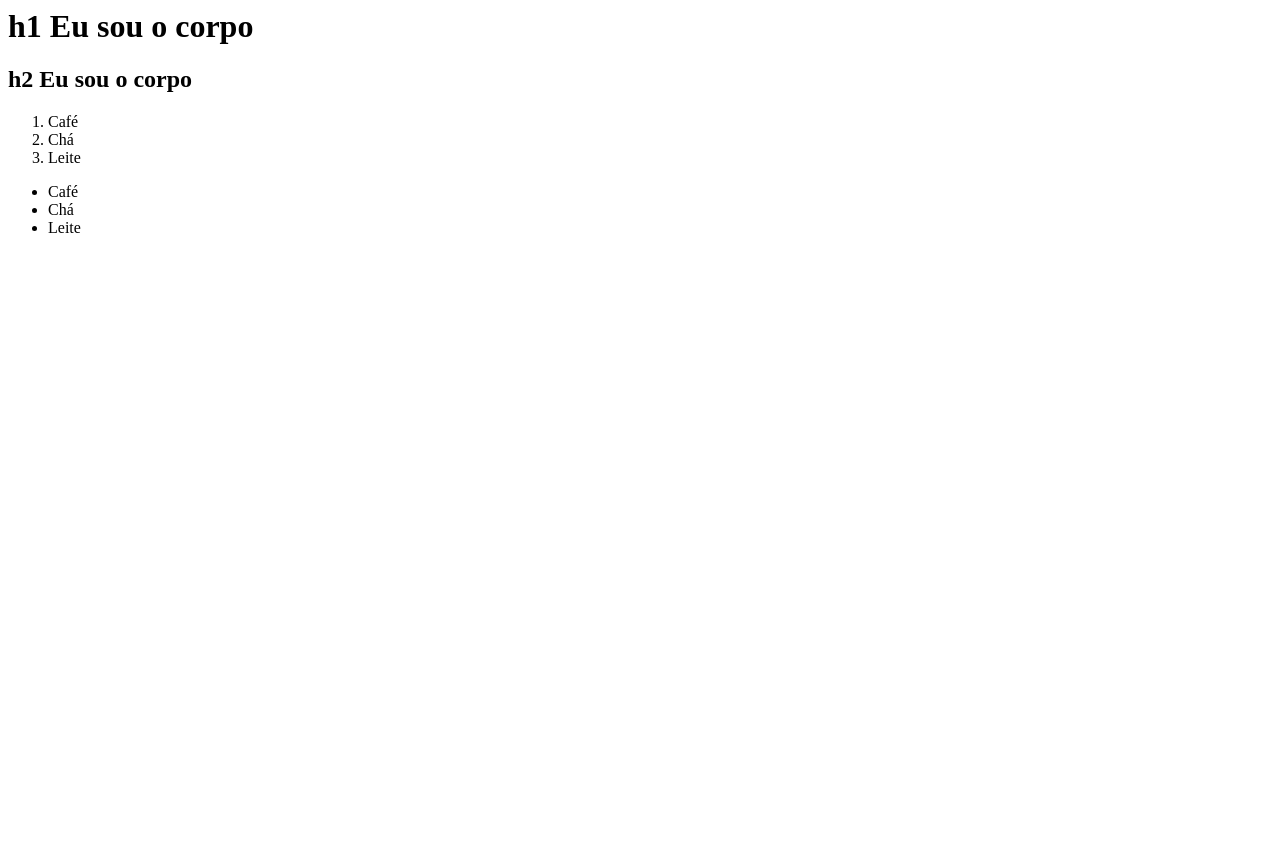
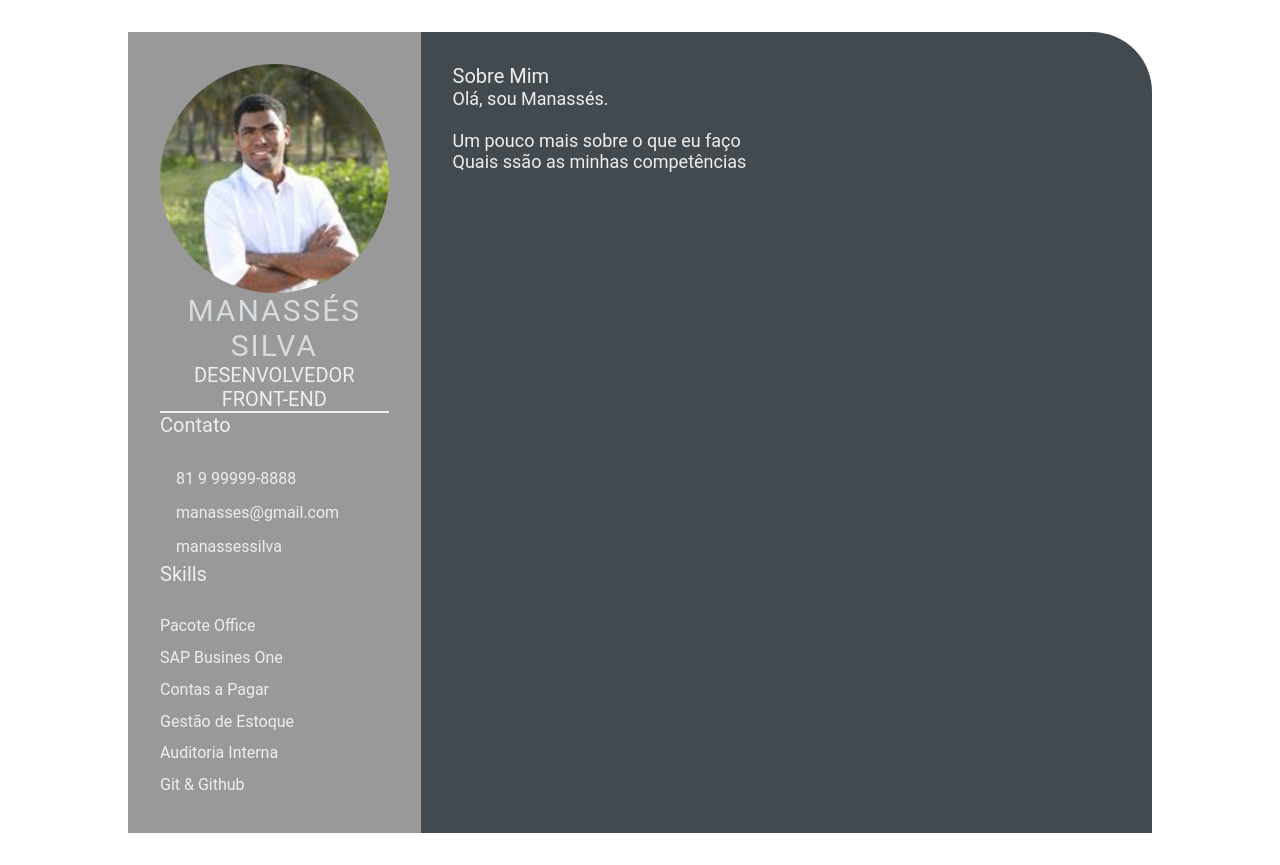
Before and after one commit to manassessilva/devweekgit.github.io, a plain HTML site: page index.html in a window 1280 px wide. Before the commit the page ends 800 px from the top, so only its background shows below. Drawn offline with Linux system fonts and the light colour scheme.

Commit message:
estilização com o css e add imagem de perfil (#2)
Co-authored-by: Manasses <manasses@gmail.com>

```diff
--- a/index.html
+++ b/index.html
@@ -1,23 +1,62 @@
-<html>
-    <head>
-        <title>
+<html lang="en">
+<head>
+    <meta charset="UTF-8">
+    <meta http-equiv="X-UA-Compatible" content="IE=edge">
+    <meta name="viewport" content="width=device-width, initial-scale=1.0">
+    <title>Manassés Silva CV</title>
 
-        </title>
-    </head>
+    <link rel="stylesheet" href="style.css">
 
-    <body>
-        <h1>h1 Eu sou o corpo</h1>
-        <h2>h2 Eu sou o corpo</h2>
-    </body>
+</head>
+<body>
+    <main  class="resume-contents">
+        <section  class="left-section">
+            <section  class="left-section-contents">
 
-    <ol>
-        <li>Café</li>
-        <li>Chá</li>
-        <li>Leite</li>
-    </ol>
-    <ul>
-        <li>Café</li>
-        <li>Chá</li>
-        <li>Leite</li>
-    </ul>
+                <div  class="profile">
+                    <img  class="profile-image" src="img/profile-image.jpg" alt="profile-image">
+                    <p  class="name">Manassés Silva</p>
+                    <p  class="profession">Desenvolvedor Front-end</p>
+                </div>
+
+                <div  class="contact-info">
+                    <p  class="left-title">Contato</p>
+                    <ul>
+                        <li><i class="fa fa-fone"></i>81 9 99999-8888</li>
+                        <li><i class="fa fa-envelope"></i>manasses@gmail.com</li>
+                        <li><i class="fa fa-github"></i>manassessilva</li>
+                    </ul>
+                </div>
+
+                <div  class="skills-info">
+                    <p  class="left-title">Skills</p>
+                    <ul>
+                        <li><p>Pacote Office</p></li>
+                        <li><p>SAP Busines One</p></li>
+                        <li><p>Contas a Pagar</p></li>
+                        <li><p>Gestão de Estoque</p></li>
+                        <li><p>Auditoria Interna</p></li>
+                        <li><p>Git & Github</p></li>
+                    </ul>
+                </div>
+            </section>
+
+
+
+        </section>
+
+        <section  class="right-section">
+            <div  class="right-section-contents">
+                <section  class="about-gap">
+                    <div  class="right-title">Sobre Mim</div>
+                    <p  class="about-me-contents">
+                        Olá, sou Manassés.<br>
+                        <br> Um pouco mais sobre o que eu faço
+                        <br> Quais ssão as minhas competências
+                    </p>
+                </section>
+            </div>
+        </section>
+    </main>
+</body>
 </html>
--- /dev/null
+++ b/style.css
@@ -0,0 +1,105 @@
+* { /*Instrução geral para todas as linhas do código*/
+    margin: 0;
+    padding: 0;
+    box-sizing: border-box;
+    list-style: none;
+    font-family: 'Roboto', sans-serif;
+}
+
+.resume-contents {
+    min-height: 100vh;
+    width: 80%;
+    margin: 2rem auto;
+    display: grid;
+    grid-template-columns: repeat(7, 1fr);
+}
+
+.left-section {
+    grid-column: span 2;
+    height: 100%;
+    background-color: #999999;
+}
+
+.right-section {
+    grid-column: span 5;
+    height: 100%;
+    background-color: #424a50;
+    border-radius: 0px 60px 0px 0px;
+}
+
+.left-section-contents{
+    padding: 2rem 2rem;
+}
+
+.profile {
+    width: 100%;
+    border-bottom: 2px solid #eeeeee;
+}
+
+.profile .profile-image {
+    width: 100%;
+    border-radius: 100%;
+}
+
+.name {
+    color: #D6DBDF;
+    font-size: 30px;
+    letter-spacing: 2px;
+    text-transform: uppercase;
+    text-align: center;
+}
+
+.profession {
+    color: #eeeeee;
+    font-size: 20px;
+    text-transform: uppercase;
+    text-align: center;
+}
+
+/* .contact-info { border-bottom: 2px solid #1B2631; } */
+.left-title {
+    color: #eeeeee;
+    font-size: 20px;
+}
+
+.contact-info ul {
+    padding-top: 1.5rem;
+}
+
+.contact-info ul li,
+.references ul li {
+    padding: .4rem 0;
+    color: #eeeeee;
+}
+
+.contact-info ul li i,
+.references ul li i {
+    padding-right: 1rem;
+    font-size: 18px;
+    color: #eeeeee;
+}
+
+.skills-info ul {
+    padding-top: 1.5rem;
+}
+.skills-info ul li p {
+    padding: .4rem 0;
+    color: #eeeeee;
+}
+
+.right-section-contents {
+    padding: 2rem 2rem;
+}
+
+.right-title {
+    color: #eeeeee;
+    font-size: 20px;
+}
+
+.about-gap {
+    padding-bottom: 2rem;
+}
+.about-me-contents {
+    font-size: 18px;
+    color: #eeeeee;
+}
```
Also changed, not shown: img/profile-image.jpg (added).
